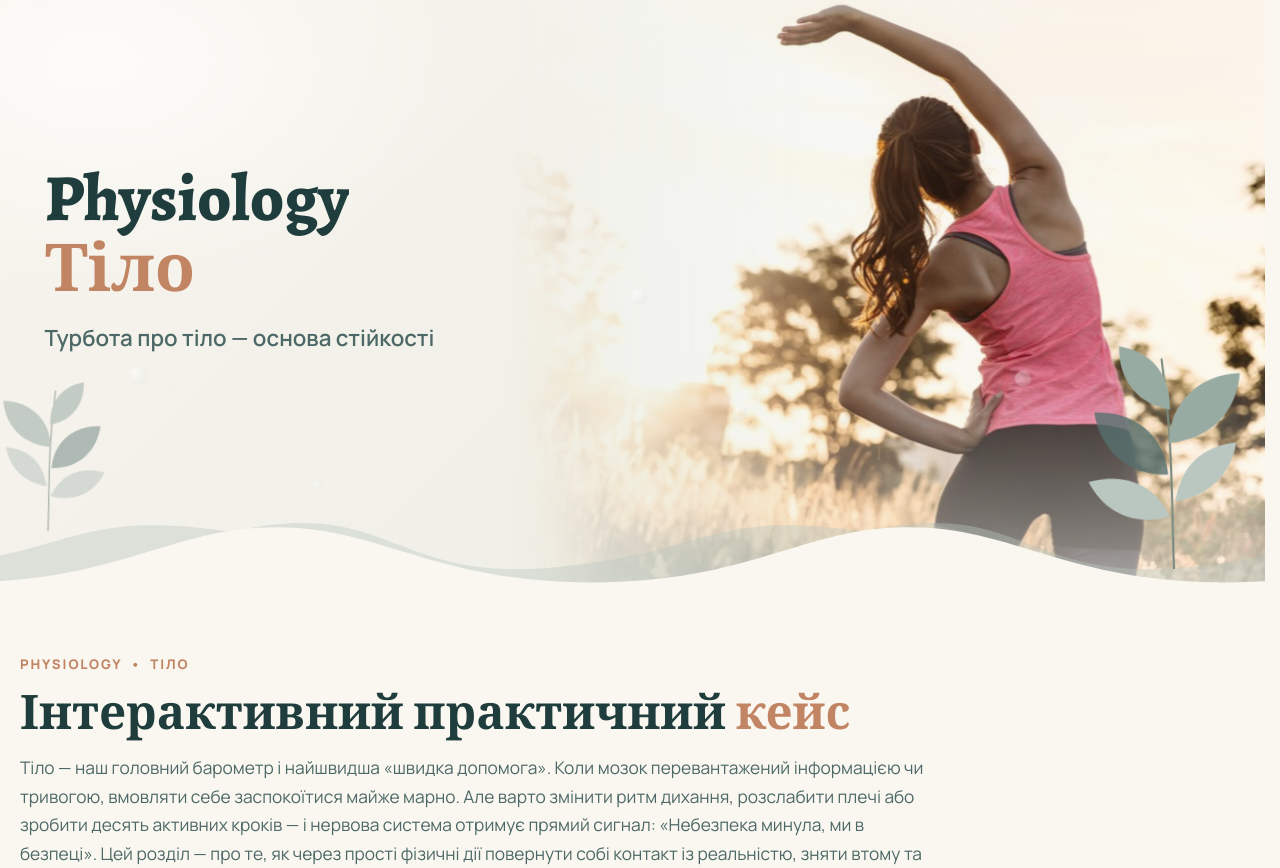
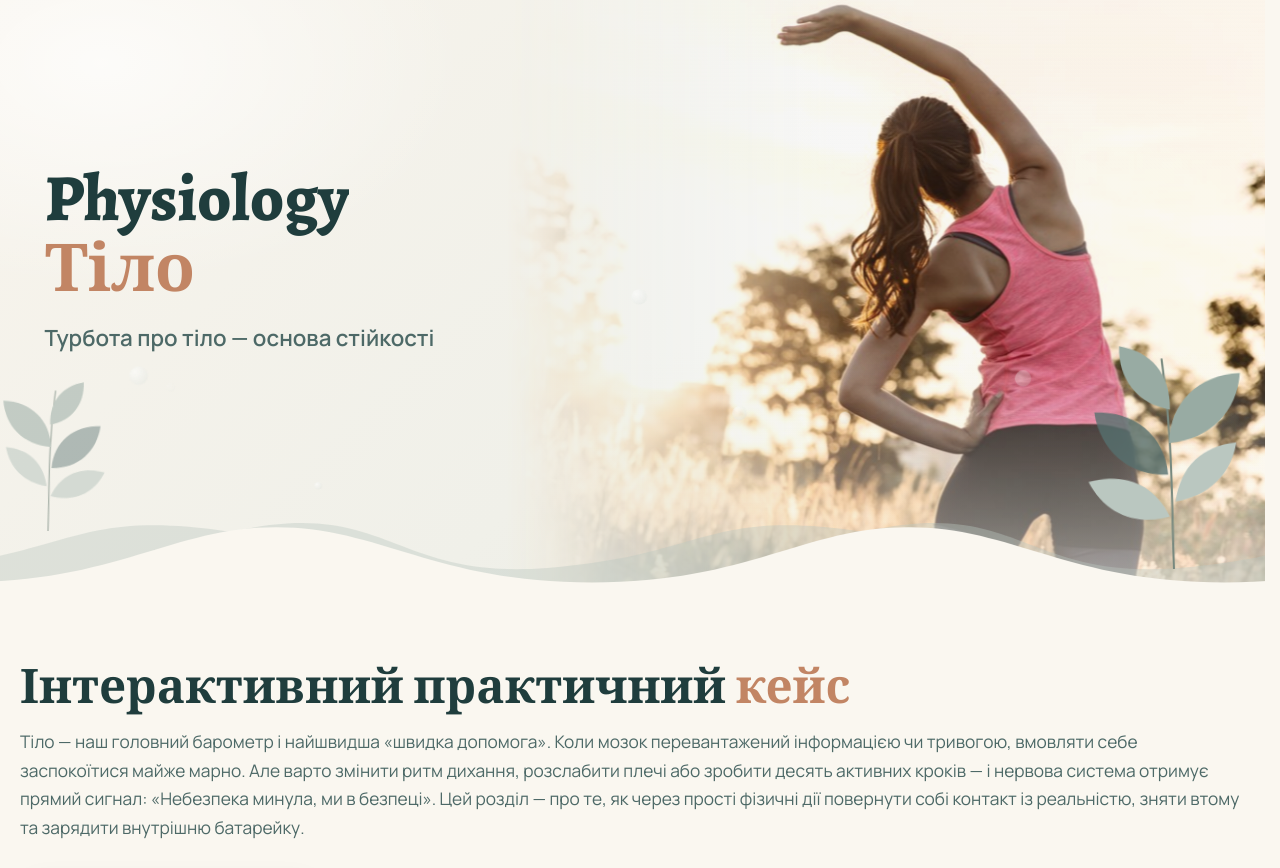
Before and after one commit to XingLinBao/Resurs, a plain HTML site: page physical.html in a window 1280 px wide. Shown: the part 78-946 px from the top of the page. Drawn offline with nearby package versions, Linux system fonts and the light colour scheme.

Commit message:
Add files via upload

```diff
--- a/physical.html
+++ b/physical.html
@@ -73,7 +73,6 @@
     <section class="case" aria-labelledby="case-title">
       <div class="case__inner">
         <header class="case__head">
-          <p class="eyebrow">Physiology <span>•</span> Тіло</p>
           <h2 id="case-title">Інтерактивний практичний кейс</h2>
           <p class="case__lead">Тіло — наш головний барометр і найшвидша «швидка допомога». Коли мозок перевантажений інформацією чи тривогою, вмовляти себе заспокоїтися майже марно. Але варто змінити ритм дихання, розслабити плечі або зробити десять активних кроків — і нервова система отримує прямий сигнал: «Небезпека минула, ми в безпеці». Цей розділ — про те, як через прості фізичні дії повернути собі контакт із реальністю, зняти втому та зарядити внутрішню батарейку.</p>
         </header>
--- a/style.css
+++ b/style.css
@@ -1076,7 +1076,7 @@ body[data-page="basic"] .hero h1 { font-size: clamp(34px, 9vw, 72px); text-wrap:
    ========================================================== */
 .case { position: relative; padding: 8px 20px 80px; }
 .case__inner { max-width: 1240px; margin: 0 auto; }
-.case__head { max-width: 920px; margin-bottom: 28px; }
+.case__head { max-width: none; margin-bottom: 28px; }
 .eyebrow { margin: 0 0 8px; font-size: .78rem; font-weight: 800; letter-spacing: .14em; text-transform: uppercase; color: var(--accent); }
 .eyebrow span { margin: 0 4px; }
 .case__head h2 { margin: 0 0 14px; font-size: clamp(1.9rem, 5vw, 3rem); font-weight: 800; color: var(--ink); }
```
